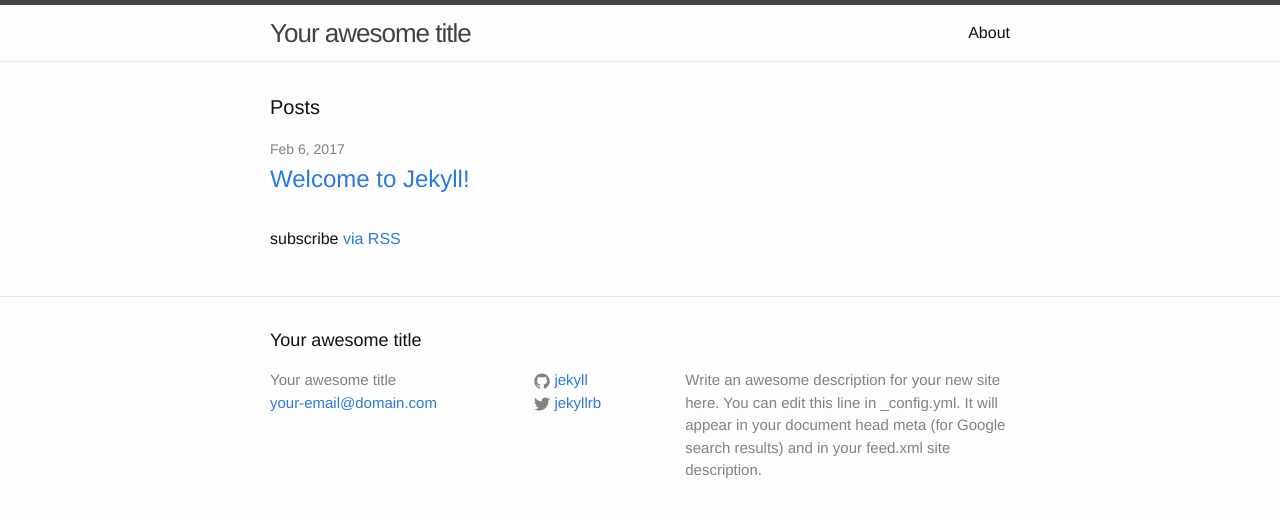
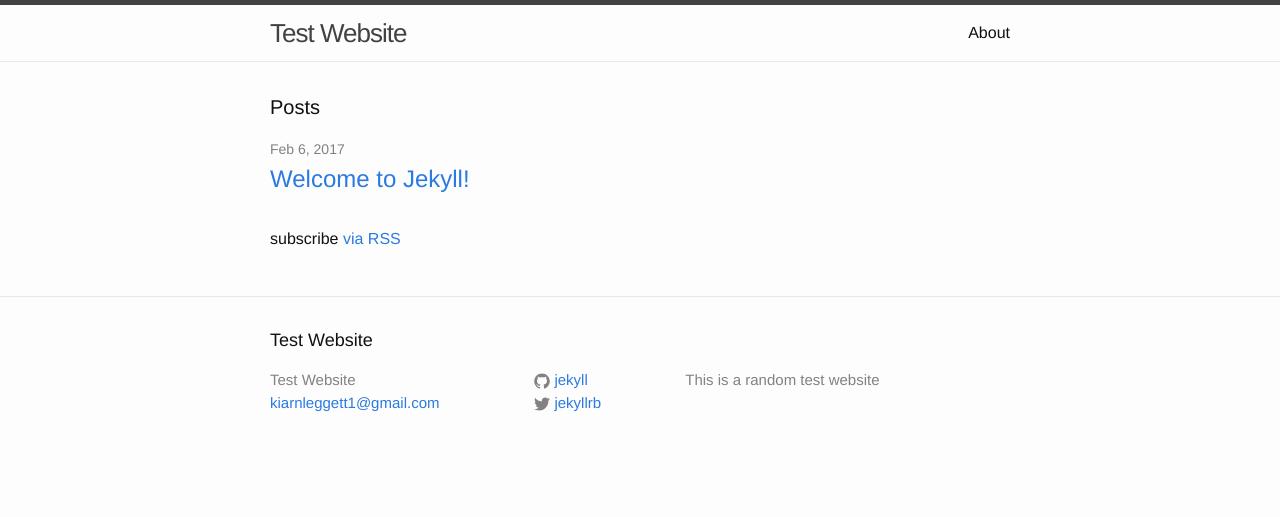
Before and after one commit to kiarn42044/kiarn42044.github.io, a Jekyll site: the page built from index.html, in a window 1280 px wide. Shown: the top 517 px of the page. Built offline with Jekyll 4.4.1, drawn with Linux system fonts in a browser that asks for light colours.

Commit message:
Update _config.yml

```diff
--- a/_config.yml
+++ b/_config.yml
@@ -6,14 +6,12 @@
 # 'jekyll serve'. If you change this file, please restart the server process.
 
 # Site settings
-title: Your awesome title
-email: your-email@domain.com
+title: Test Website
+email: kiarnleggett1@gmail.com
 description: > # this means to ignore newlines until "baseurl:"
-  Write an awesome description for your new site here. You can edit this
-  line in _config.yml. It will appear in your document head meta (for
-  Google search results) and in your feed.xml site description.
-baseurl: "" # the subpath of your site, e.g. /blog
-url: "http://yourdomain.com" # the base hostname & protocol for your site
+  This is a random test website
+baseurl: "/test" # the subpath of your site, e.g. /blog
+url: "http://kiarn42044.github.io" # the base hostname & protocol for your site
 twitter_username: jekyllrb
 github_username:  jekyll
 
```
